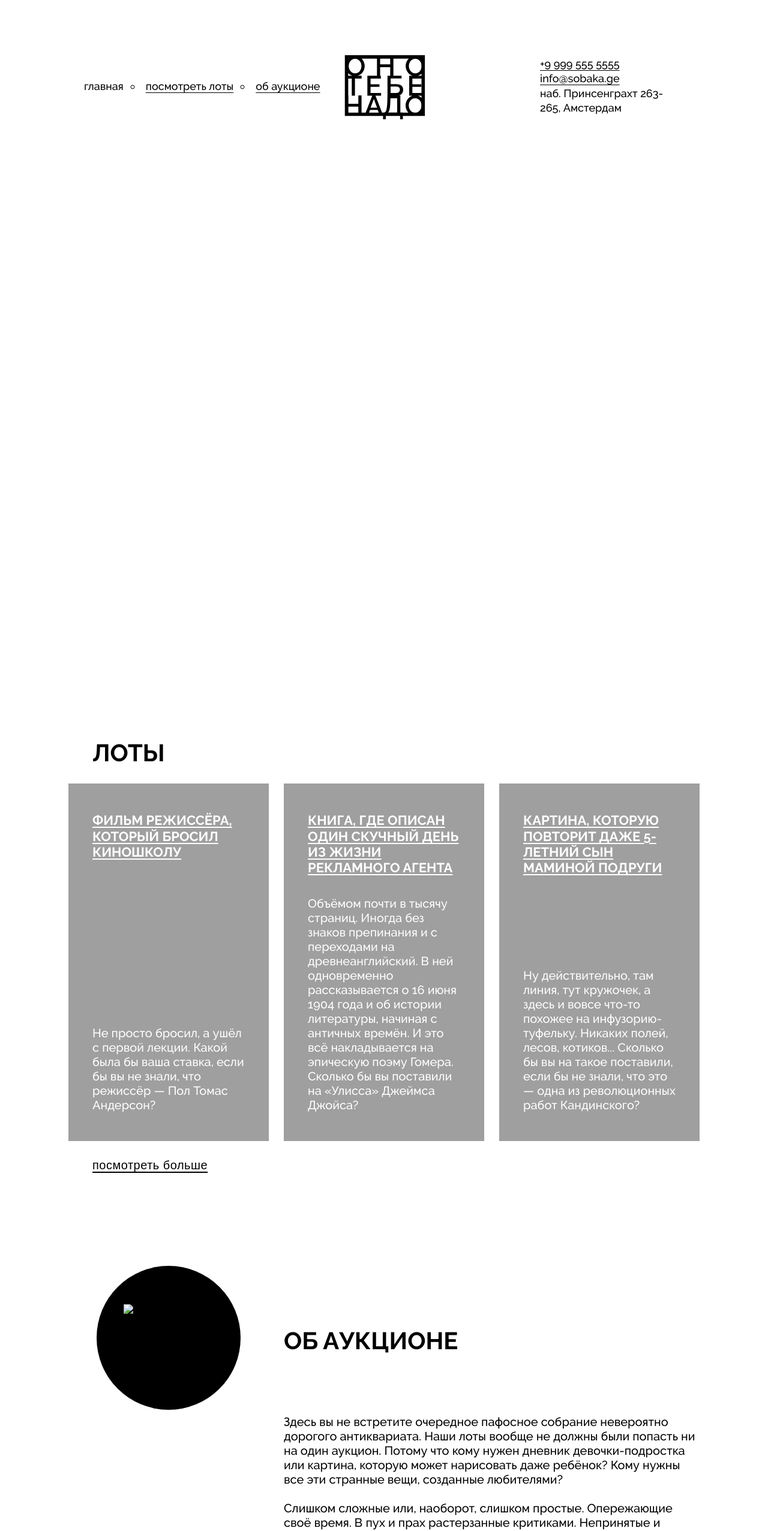
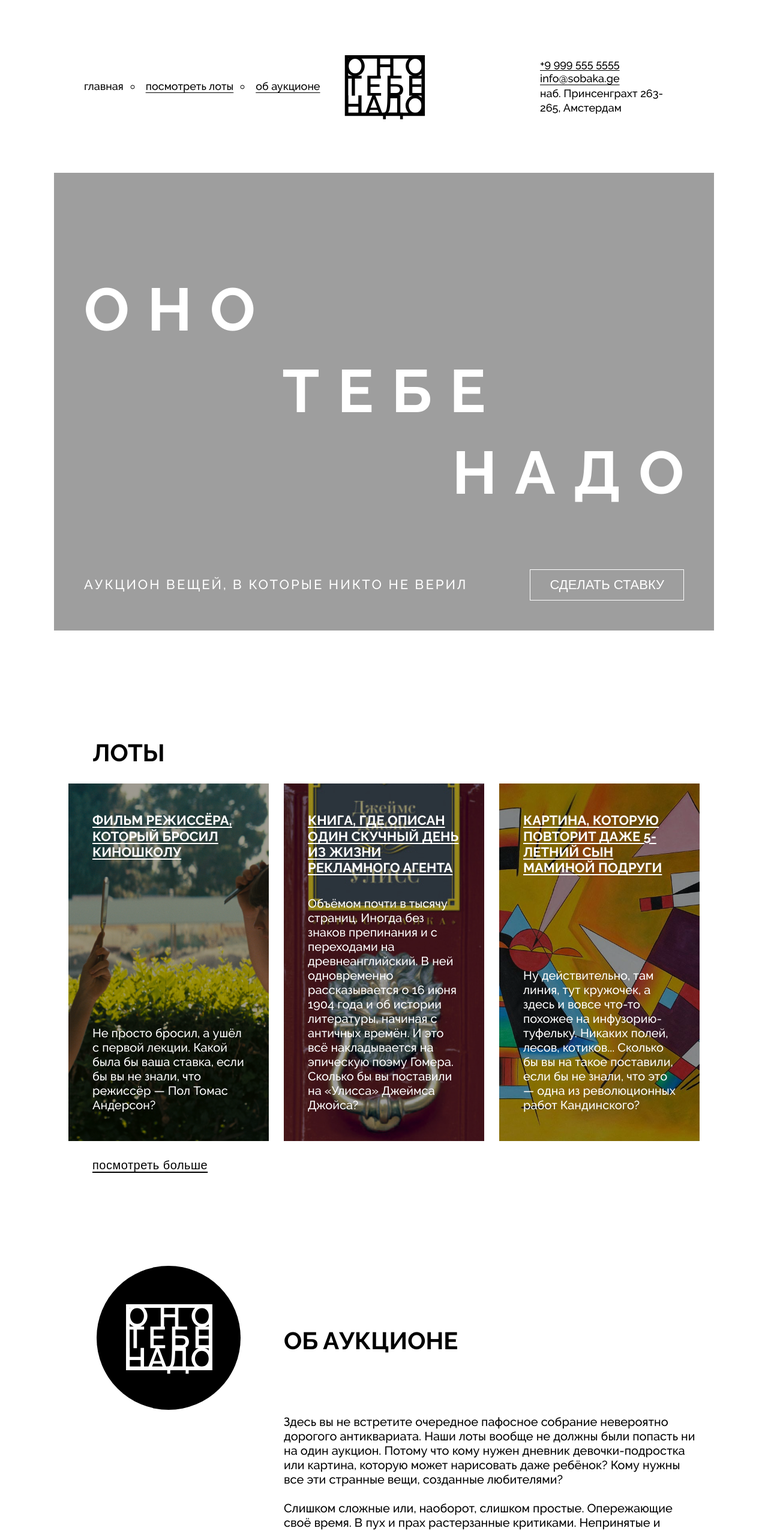
Before and after one commit to mirshod455/ono-tebe-nado-fd, a plain HTML site: page index.html in a window 1280 px wide. Shown: the top 2552 px of the page at 60% size. Drawn offline with Linux system fonts and the light colour scheme; the site is published under a folder, as on GitHub Pages, so addresses that start at the root find nothing.

Commit message:
Маленькие правки по отображению фотографий

```diff
--- a/index.html
+++ b/index.html
@@ -108,7 +108,7 @@
 		<section class='about'>
 			<div class='about__logo'>
 				<div class="about__logo-container">
-					<img src="/images/logo-white.svg" alt="about__logo-image">
+					<img src="images/logo-white.svg" alt="about__logo-image">
 				</div>
 			</div>
 			<article class='about__content'>
@@ -152,17 +152,17 @@
 		<ul class="footer__socials-list">
 			<li class="footer__socials-item">
 				<a href="#0" class="footer_socials-link">
-					<img src="/images/yt.svg" alt="yt-logo" class='footer_socials-logo'>
+					<img src="images/yt.svg" alt="yt-logo" class='footer_socials-logo'>
 				</a>
 			</li>
 			<li class="footer__socials-item">
 				<a href="#0" class="footer_socials-link">
-					<img src="/images/vk.svg" alt="vk-logo" class='footer_socials-logo'>
+					<img src="images/vk.svg" alt="vk-logo" class='footer_socials-logo'>
 				</a>
 			</li>
 			<li class="footer__socials-item">
 				<a href="#0" class="footer_socials-link">
-					<img src="/images/pinterest.svg" alt="pinterest-logo" class='footer_socials-logo'>
+					<img src="images/pinterest.svg" alt="pinterest-logo" class='footer_socials-logo'>
 				</a>
 			</li>
 		</ul>
--- a/styles/style.css
+++ b/styles/style.css
@@ -75,7 +75,7 @@
 	justify-content: space-between;
 	gap: 102px;
 
-	background: url('/images/cover.jpg');
+	background: url('../images/cover.jpg');
 	background-repeat: no-repeat;
 	background-size: cover;
 	background-position: center;
@@ -187,15 +187,15 @@
 }
 
 .card__content.card__lot-director {
-	background-image: url('/images/card-lot-01.jpg');
+	background-image: url('../images/card-lot-01.jpg');
 }
 
 .card__content.card__lot-book {
-	background-image: url('/images/card-lot-02.jpg');
+	background-image: url('../images/card-lot-02.jpg');
 }
 
 .card__content.card__lot-art {
-	background-image: url('/images/card-lot-03.jpg');
+	background-image: url('../images/card-lot-03.jpg');
 }
 
 .card__title {
```
